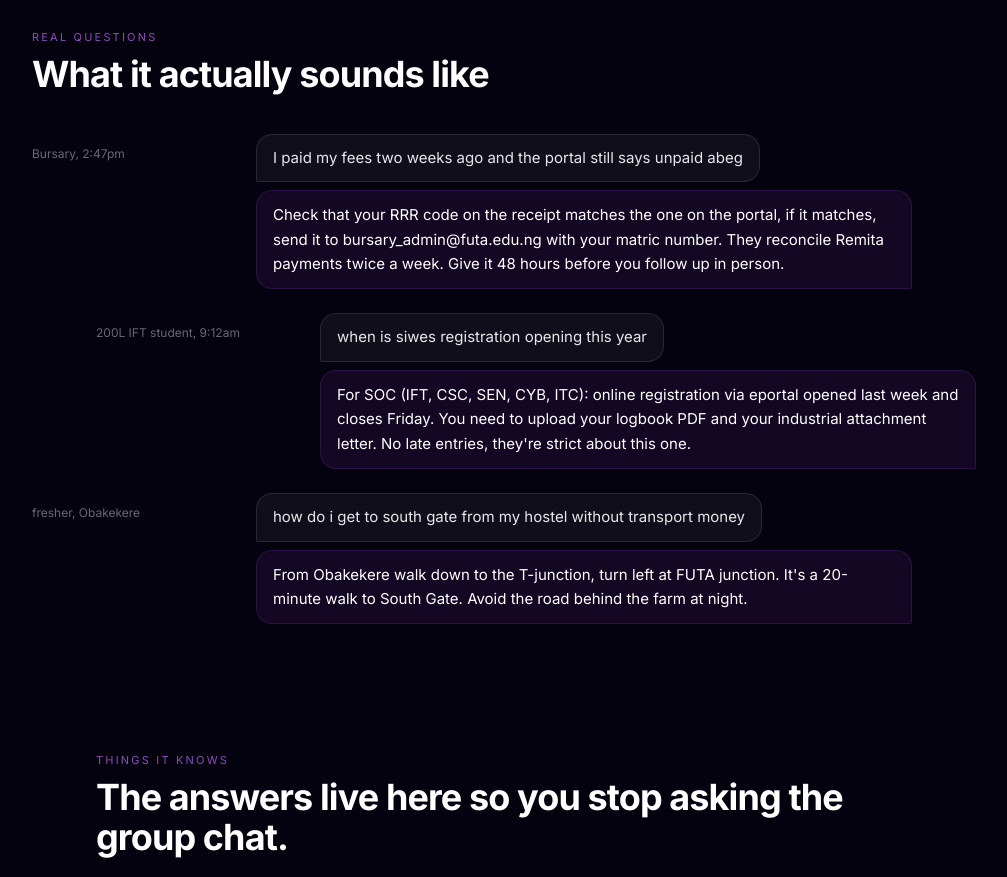
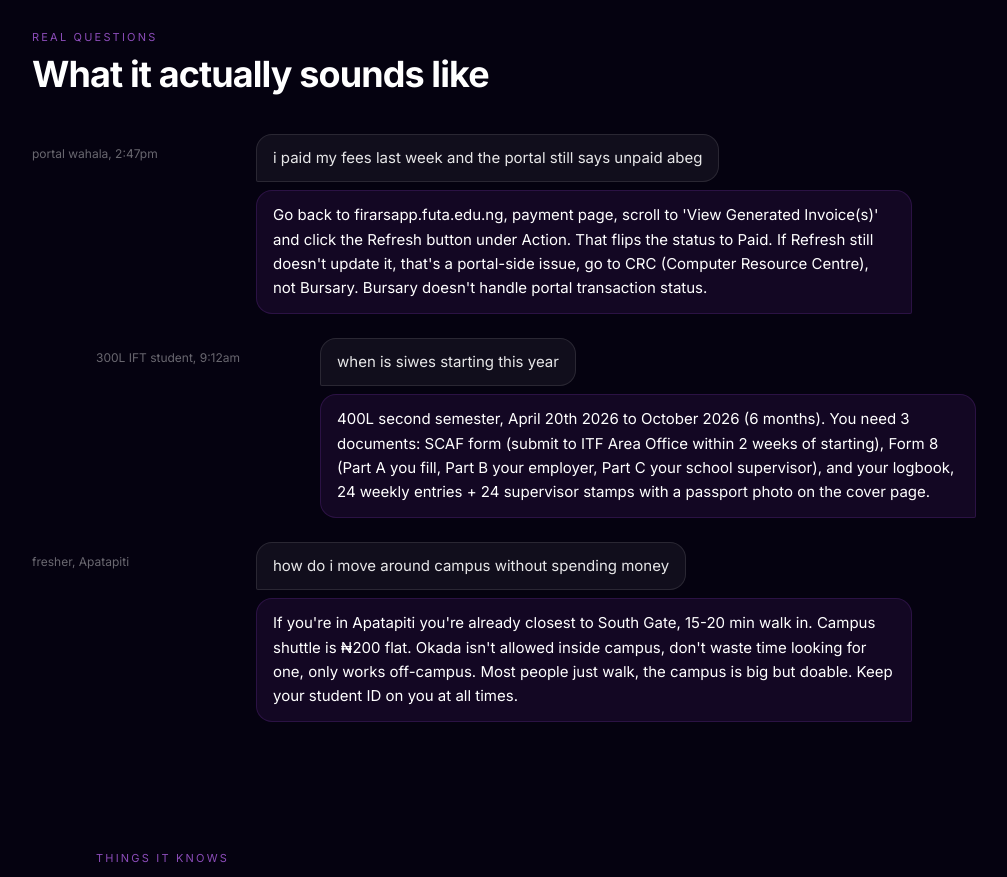
Before and after one commit to 16navigabraham/askfuta-site, a Next.js app: page / in a window 1280 px wide. Shown: the part 1040-1917 px from the top of the page, without its empty margins (136-1143 px from the left). Built offline with nearby package versions, Linux system fonts and the light colour scheme.

Commit message:
Update chat responses for fee payment and campus navigation

```diff
--- a/pages/index.jsx
+++ b/pages/index.jsx
@@ -5,19 +5,19 @@ import Background from "@/components/Background";
 
 const CHATS = [
   {
-    tag: "Bursary, 2:47pm",
-    q: "I paid my fees two weeks ago and the portal still says unpaid abeg",
-    a: "Check that your RRR code on the receipt matches the one on the portal, if it matches, send it to bursary_admin@futa.edu.ng with your matric number. They reconcile Remita payments twice a week. Give it 48 hours before you follow up in person.",
+    tag: "portal wahala, 2:47pm",
+    q: "i paid my fees last week and the portal still says unpaid abeg",
+    a: "Go back to firarsapp.futa.edu.ng, payment page, scroll to 'View Generated Invoice(s)' and click the Refresh button under Action. That flips the status to Paid. If Refresh still doesn't update it, that's a portal-side issue, go to CRC (Computer Resource Centre), not Bursary. Bursary doesn't handle portal transaction status.",
   },
   {
-    tag: "200L IFT student, 9:12am",
-    q: "when is siwes registration opening this year",
-    a: "For SOC (IFT, CSC, SEN, CYB, ITC): online registration via eportal opened last week and closes Friday. You need to upload your logbook PDF and your industrial attachment letter. No late entries, they're strict about this one.",
+    tag: "300L IFT student, 9:12am",
+    q: "when is siwes starting this year",
+    a: "400L second semester, April 20th 2026 to October 2026 (6 months). You need 3 documents: SCAF form (submit to ITF Area Office within 2 weeks of starting), Form 8 (Part A you fill, Part B your employer, Part C your school supervisor), and your logbook, 24 weekly entries + 24 supervisor stamps with a passport photo on the cover page.",
   },
   {
-    tag: "fresher, Obakekere",
-    q: "how do i get to south gate from my hostel without transport money",
-    a: "From Obakekere walk down to the T-junction, turn left at FUTA junction. It's a 20-minute walk to South Gate. Avoid the road behind the farm at night.",
+    tag: "fresher, Apatapiti",
+    q: "how do i move around campus without spending money",
+    a: "If you're in Apatapiti you're already closest to South Gate, 15-20 min walk in. Campus shuttle is ₦200 flat. Okada isn't allowed inside campus, don't waste time looking for one, only works off-campus. Most people just walk, the campus is big but doable. Keep your student ID on you at all times.",
   },
 ];
 
```
